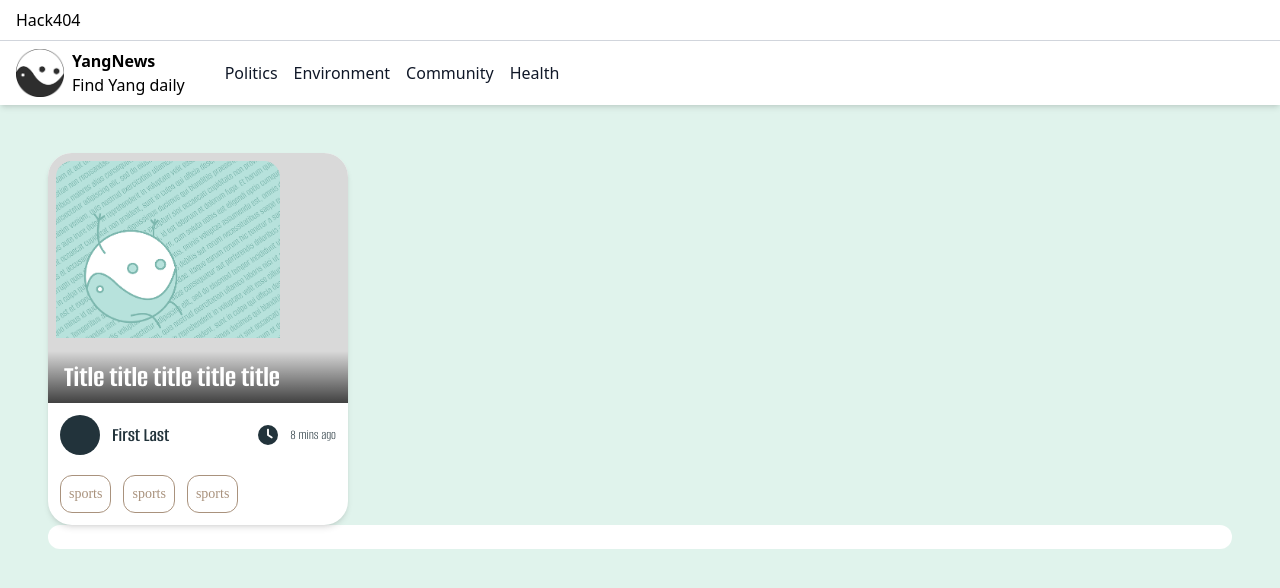
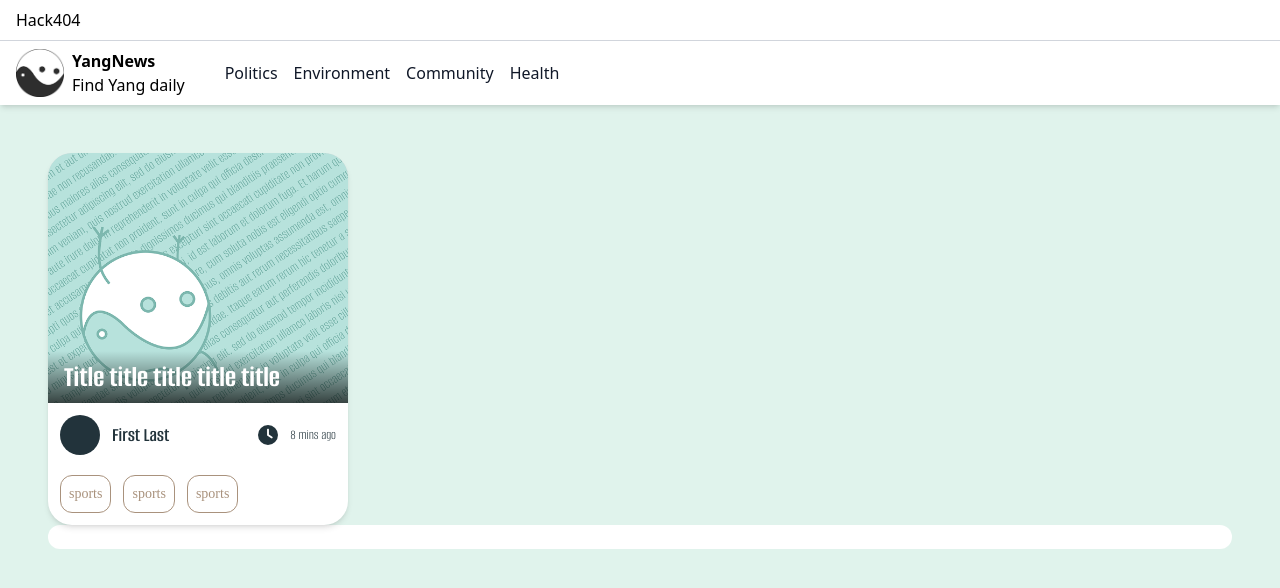
Before and after one commit to dundeezhang/hack404, a React (Vite) app in the folder hack404/: page / in a window 1280 px wide. Shown: the top 588 px of the page. Built offline with nearby package versions, Linux system fonts and the light colour scheme; a web font is replaced by a local one.

Commit message:
fix image stuff

```diff
--- a/hack404/src/components/NewsCard.tsx
+++ b/hack404/src/components/NewsCard.tsx
@@ -10,7 +10,7 @@ const NewsCard = ({ article }: { article?: Article }) => {
         {/* Default Image */}
         <img
           src="/src/assets/fillerimg.png"
-          className="mx-auto absolute w-[80%] object-cover rounded-t-3xl z-10 p-2"
+          className="mx-auto absolute w-full h-full object-cover rounded-t-3xl z-10"
           alt="Default"
         />
         <div className="absolute bottom-0 w-full z-20 bg-gradient-to-t from-black/70 to-transparent px-4 py-2">
```
